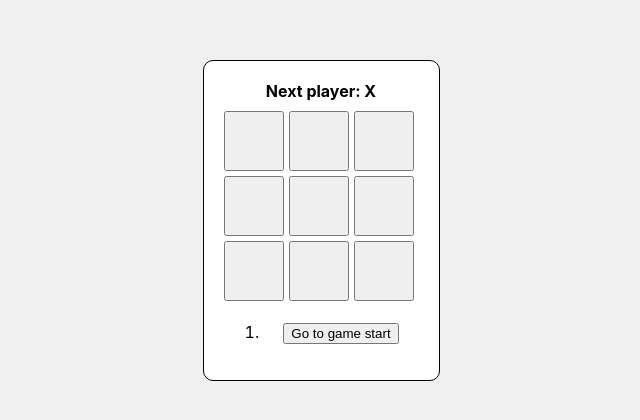
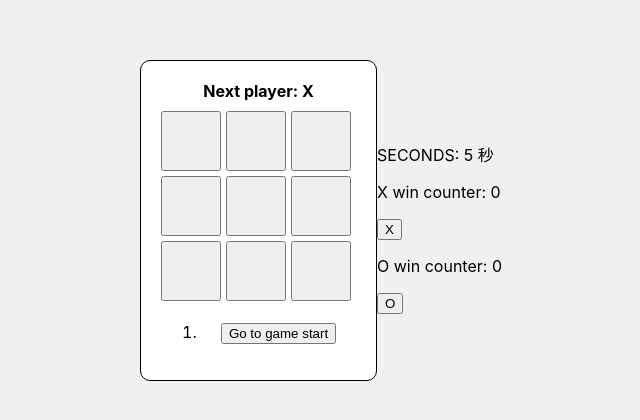
Before and after one commit to dobocreate/training, a React (Create React App) app in the folder alif_react/alip_react/: page / in a window 1280 px wide. Shown: the part 180-600 px from the top of the page, without its empty margins (319-959 px from the left). Built offline with nearby package versions, Linux system fonts and the light colour scheme.

Commit message:
useState and useEffect

```diff
--- a/alif_react/alip_react/src/App.js
+++ b/alif_react/alip_react/src/App.js
@@ -2,11 +2,13 @@ import React from "react";
 import Game from "./alif_react";
 import "./Game.css";
 import "./App.css";
+import Counting from "./Counting";
 
 function App() {
   return (
     <div className="App">
       <Game />
+      <Counting />
     </div>
   );
 }
--- /dev/null
+++ b/alif_react/alip_react/src/Counting.jsx
@@ -0,0 +1,28 @@
+import { useState, useEffect } from "react";
+
+function Counting() {
+  const [count, setCount] = useState(0);
+  const [oCount, setOCount] = useState(0);
+  const [seconds, setSeconds] = useState(0);
+
+  useEffect(() => {
+    const timerId = setInterval(() => {
+      setSeconds((prev) => prev + 1);
+    }, 1000);
+    return () => clearInterval(timerId);
+  }, [count]);
+
+  return (
+    <div className="counter">
+      <p> SECONDS: {seconds} 秒</p>
+
+      <p>X win counter: {count}</p>
+      <button onClick={() => setCount((count) => count + 1)}>X</button>
+
+      <p>O win counter: {oCount}</p>
+      <button onClick={() => setOCount((cnt) => cnt + 1)}>O</button>
+    </div>
+  );
+}
+
+export default Counting;
```
